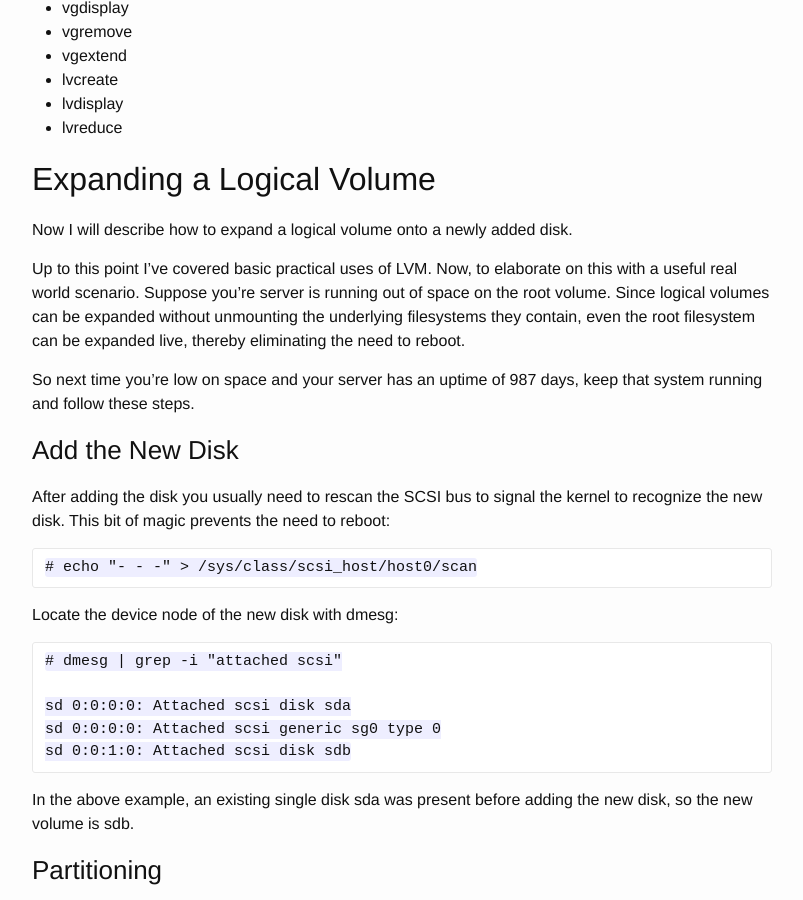
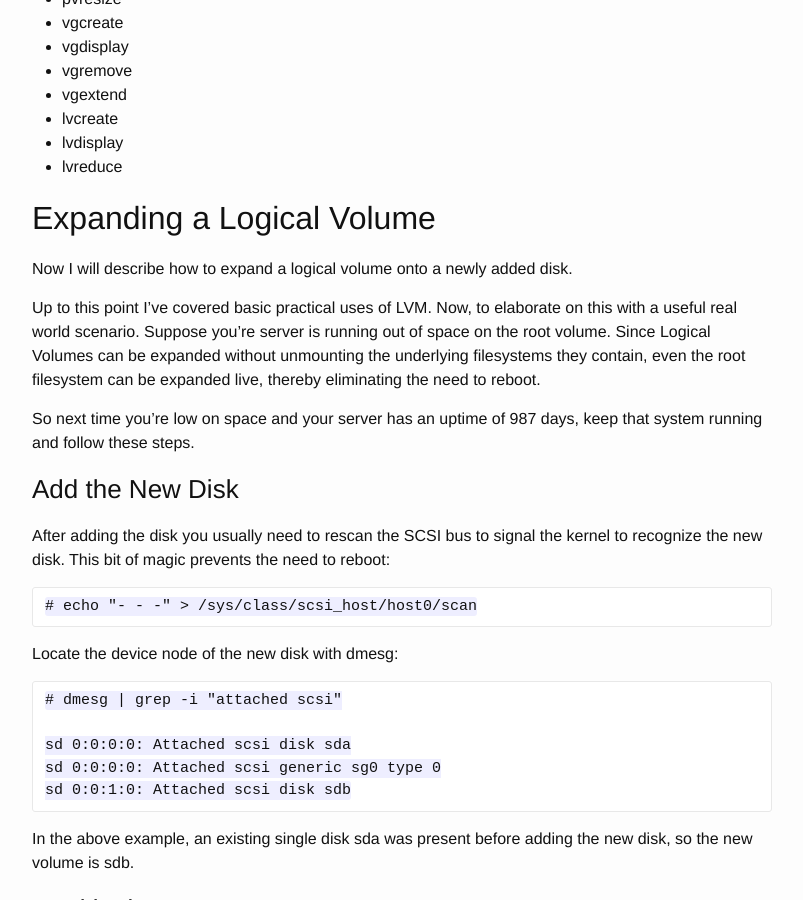
Before and after one commit to Cornellio/jekyll-blog, a Jekyll site: the page built from _posts/2014-03-12-responsive-lvm.md, in a window 1280 px wide and 900 px high, scrolled down 3542 px. Shown: the whole window, without its empty margins (238-1041 px from the left). Built offline with Jekyll 4.4.1, drawn with Linux system fonts in a browser that asks for light colours; some of the changed text lies outside the part shown.

Commit message:
update site

```diff
--- a/_posts/2014-03-12-responsive-lvm.md
+++ b/_posts/2014-03-12-responsive-lvm.md
@@ -66,7 +69,7 @@ Use **vgdisplay** to get information about the VG.
 
 ### Creating a Logical Volume
 
-Next, create 2 logical volumes inside the new VG.
+Next, create 2 Logical Volumes inside the new VG.
 
     # lvcreate -L 950G -n LogVol_Data1 VolGroup01
     Logical volume "LogVol_Data1" created
@@ -153,7 +156,7 @@ Various lvm commands are available as pv\*, vg\*, and lv\*. Some useful ones bei
 
 Now I will describe how to expand a logical volume onto a newly added disk.
 
-Up to this point I've covered basic practical uses of LVM. Now, to elaborate on this with a useful real world scenario. Suppose you're server is running out of space on the root volume. Since logical volumes can be expanded without unmounting the underlying filesystems they contain, even the root filesystem can be expanded live, thereby eliminating the need to reboot.
+Up to this point I've covered basic practical uses of LVM. Now, to elaborate on this with a useful real world scenario. Suppose you're server is running out of space on the root volume. Since Logical Volumes can be expanded without unmounting the underlying filesystems they contain, even the root filesystem can be expanded live, thereby eliminating the need to reboot.
 
 So next time you're low on space and your server has an uptime of 987 days, keep that system running and follow these steps.
 
```
Also changed, not shown: other parts of _posts/2014-03-12-responsive-lvm.md (+5 -2 lines).
